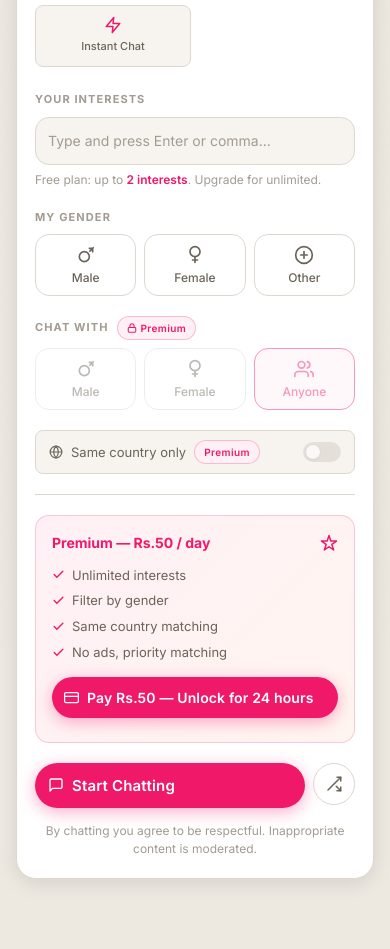
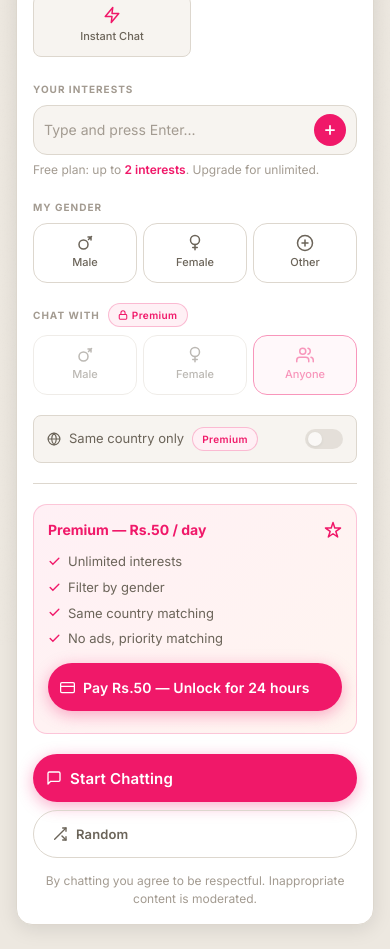
Before and after one commit to shanumathew/chatspark, a website: page public/index.html in a window 390 px wide. Shown: the part 199-1148 px from the top of the page. Before the commit the page ends 1102 px from the top, so only its background shows below. Drawn offline with nearby package versions, Linux system fonts and the light colour scheme; no server answers; a web font is replaced by a local one.

Commit message:
mobile: 100dvh, safe-area insets, touch targets, iOS keyboard fix

```diff
--- a/public/css/style.css
+++ b/public/css/style.css
@@ -4,6 +4,12 @@
 ═══════════════════════════════════════════════════════════════ */
 
 @import url('https://fonts.googleapis.com/css2?family=Inter:wght@300;400;500;600;700;800&family=Playfair+Display:ital,wght@1,700&display=swap');
+
+/* ── Mobile base ────────────────────────────────────────────── */
+:root {
+  --safe-bottom: env(safe-area-inset-bottom, 0px);
+  --safe-top:    env(safe-area-inset-top,    0px);
+}
 
 /* ── Tokens ─────────────────────────────────────────────────── */
 :root {
@@ -51,9 +57,12 @@ body {
   background: var(--bg);
   color: var(--text);
   min-height: 100vh;
+  min-height: 100dvh;
   overflow-x: hidden;
   line-height: 1.6;
   -webkit-font-smoothing: antialiased;
+  overscroll-behavior: none;
+  -webkit-text-size-adjust: 100%;
 }
 
 /* ── Subtle noise texture overlay ───────────────────────────── */
@@ -83,6 +92,7 @@ body::before {
   align-items: center;
   gap: 8px;
   padding: 11px 24px;
+  min-height: 44px; /* iOS minimum touch target */
   border-radius: var(--radius-pill);
   font-family: inherit;
   font-size: 14px;
@@ -91,8 +101,11 @@ body::before {
   border: none;
   transition: all var(--transition);
   user-select: none;
+  -webkit-user-select: none;
   white-space: nowrap;
   letter-spacing: 0.01em;
+  touch-action: manipulation;
+  -webkit-tap-highlight-color: transparent;
 }
 .btn svg { flex-shrink: 0; }
 
@@ -156,7 +169,8 @@ body::before {
   flex-direction: column;
   align-items: center;
   gap: 5px;
-  padding: 10px 8px;
+  padding: 12px 8px;
+  min-height: 64px; /* comfortable touch target */
   border-radius: var(--radius-md);
   border: 1.5px solid var(--border);
   background: var(--surface);
@@ -166,8 +180,10 @@ body::before {
   font-size: 12px;
   font-weight: 500;
   color: var(--text-2);
+  touch-action: manipulation;
+  -webkit-tap-highlight-color: transparent;
 }
-.gender-btn svg { width: 20px; height: 20px; stroke: currentColor; }
+.gender-btn svg { width: 20px; height: 20px; stroke: currentColor; flex-shrink: 0; }
 .gender-btn:hover { border-color: var(--border-2); background: var(--surface-2); }
 
 .gender-btn.active-male   { border-color: var(--gender-m); background: #EFF6FF; color: var(--gender-m); }
@@ -471,9 +487,11 @@ body::before {
 .page {
   position: relative; z-index: 1;
   min-height: 100vh;
+  min-height: 100dvh;
   display: flex; flex-direction: column;
   align-items: center; justify-content: center;
   padding: 24px 16px;
+  padding-bottom: calc(24px + var(--safe-bottom));
 }
 
 /* ── Fade in ─────────────────────────────────────────────────── */
@@ -483,8 +501,28 @@ body::before {
   to   { opacity: 1; transform: translateY(0); }
 }
 
-/* ── Responsive ─────────────────────────────────────────────── */
-@media (max-width: 600px) {
+/* ── Responsive — Tablet ──────────────────────────────────────── */
+@media (max-width: 640px) {
   .btn { padding: 10px 18px; font-size: 13px; }
   .bubble { max-width: 87%; }
+  .gender-group { gap: 6px; }
+  .gender-btn { padding: 10px 4px; font-size: 11px; }
+  .gender-btn svg { width: 18px; height: 18px; }
 }
+
+/* ── Responsive — Mobile ──────────────────────────────────────── */
+@media (max-width: 430px) {
+  .btn { min-height: 48px; }
+  .gender-btn { min-height: 60px; gap: 3px; font-size: 11px; }
+  .chip-input-wrap { padding: 8px 10px; }
+  .chip { font-size: 12px; padding: 4px 10px; }
+  .toggle-row { padding: 11px 13px; }
+  .premium-card { padding: 14px; }
+  .section-label { font-size: 10px; }
+}
+
+/* ── Responsive — Very small ──────────────────────────────────── */
+@media (max-width: 360px) {
+  .gender-btn { font-size: 10px; padding: 8px 2px; }
+  .gender-btn svg { width: 16px; height: 16px; }
+}
--- a/public/index.html
+++ b/public/index.html
@@ -2,7 +2,10 @@
 <html lang="en">
 <head>
   <meta charset="UTF-8" />
-  <meta name="viewport" content="width=device-width, initial-scale=1.0" />
+  <meta name="viewport" content="width=device-width, initial-scale=1.0, viewport-fit=cover" />
+  <meta name="apple-mobile-web-app-capable" content="yes" />
+  <meta name="apple-mobile-web-app-status-bar-style" content="default" />
+  <meta name="theme-color" content="#EDE8E0" />
   <title>ChatSpark — Talk to Interesting People</title>
   <meta name="description" content="ChatSpark connects you with strangers who share your interests. No login, anonymous, real-time." />
   <link rel="stylesheet" href="/css/style.css" />
@@ -63,11 +66,14 @@
       position: fixed;
       inset: 0;
       z-index: 50;
-      background: rgba(237,232,224,0.92);
+      background: rgba(237,232,224,0.94);
       backdrop-filter: blur(12px);
+      -webkit-backdrop-filter: blur(12px);
       display: flex; flex-direction: column;
       align-items: center; justify-content: center;
       gap: 24px;
+      padding: 24px;
+      padding-bottom: calc(24px + env(safe-area-inset-bottom, 0px));
     }
     #searching-overlay h2 {
       font-size: 20px;
@@ -94,9 +100,35 @@
       font-weight: 500;
     }
 
+    /* Add-interest button (visible on mobile) */
+    .add-interest-btn {
+      display: none;
+      align-items: center;
+      justify-content: center;
+      width: 32px; height: 32px;
+      border-radius: 50%;
+      background: var(--accent);
+      border: none;
+      color: #fff;
+      cursor: pointer;
+      flex-shrink: 0;
+      font-size: 20px;
+      line-height: 1;
+      touch-action: manipulation;
+    }
+
     @media (max-width: 500px) {
-      .landing-card { padding: 24px 18px 20px; }
+      .landing-card { padding: 20px 16px 16px; border-radius: 16px; }
       .features-row { grid-template-columns: 1fr 1fr; }
+      .cta-row { flex-direction: column; }
+      .cta-row .btn-ghost { height: 44px; border-radius: var(--radius-pill); }
+      .brand-name { font-size: 22px; }
+      .add-interest-btn { display: flex; }
+    }
+    @media (max-width: 380px) {
+      .features-row { grid-template-columns: 1fr 1fr 1fr; font-size: 10px; }
+      .feature-item { padding: 8px 4px; }
+      .feature-item svg { width: 15px; height: 15px; }
     }
   </style>
 </head>
@@ -177,7 +209,11 @@
       <div class="section-label">Your Interests</div>
       <div class="chip-input-wrap" id="chip-wrap">
         <input class="chip-input" id="interest-input" type="text"
-          placeholder="Type and press Enter or comma..." maxlength="40" autocomplete="off"/>
+          placeholder="Type and press Enter..." maxlength="40" autocomplete="off"
+          inputmode="text" enterkeyhint="done" />
+        <button class="add-interest-btn" id="add-interest-btn" type="button" aria-label="Add interest">
+          <svg width="14" height="14" viewBox="0 0 24 24" fill="none" stroke="currentColor" stroke-width="3" stroke-linecap="round"><line x1="12" y1="5" x2="12" y2="19"/><line x1="5" y1="12" x2="19" y2="12"/></svg>
+        </button>
       </div>
       <p class="note" id="limit-note">Free plan: up to <b>2 interests</b>. Upgrade for unlimited.</p>
     </div>
@@ -302,11 +338,12 @@
         </svg>
         Start Chatting
       </button>
-      <button class="btn btn-ghost btn-icon" id="random-btn" title="Chat with anyone, skip interests">
-        <svg width="18" height="18" viewBox="0 0 24 24" fill="none" stroke="currentColor" stroke-width="2" stroke-linecap="round" stroke-linejoin="round">
+      <button class="btn btn-ghost" id="random-btn" style="white-space:nowrap" title="Chat with anyone, skip interests">
+        <svg width="16" height="16" viewBox="0 0 24 24" fill="none" stroke="currentColor" stroke-width="2" stroke-linecap="round" stroke-linejoin="round">
           <polyline points="16 3 21 3 21 8"/><line x1="4" y1="20" x2="21" y2="3"/>
           <polyline points="21 16 21 21 16 21"/><line x1="15" y1="15" x2="21" y2="21"/>
         </svg>
+        Random
       </button>
     </div>
 
--- a/public/js/landing.js
+++ b/public/js/landing.js
@@ -265,7 +265,21 @@
       interestInput.value = '';
     }
   });
-  chipWrap.addEventListener('click', () => interestInput.focus());
+  chipWrap.addEventListener('click', (e) => {
+    if (!e.target.closest('.chip') && !e.target.closest('.add-interest-btn')) interestInput.focus();
+  });
+
+  // Mobile: tap the + button to add interest
+  const addBtn = document.getElementById('add-interest-btn');
+  if (addBtn) {
+    addBtn.addEventListener('click', (e) => {
+      e.preventDefault();
+      const val = interestInput.value.trim();
+      if (val) { addInterest(val); interestInput.value = ''; }
+      interestInput.focus();
+    });
+  }
+
 
   // ── Countdown ──────────────────────────────────────────────────────────────
   const CIRCUMFERENCE = 2 * Math.PI * 20; // r=20 → ~125.7
```
Also changed, not shown: public/chat.html (+33 -5 lines).
